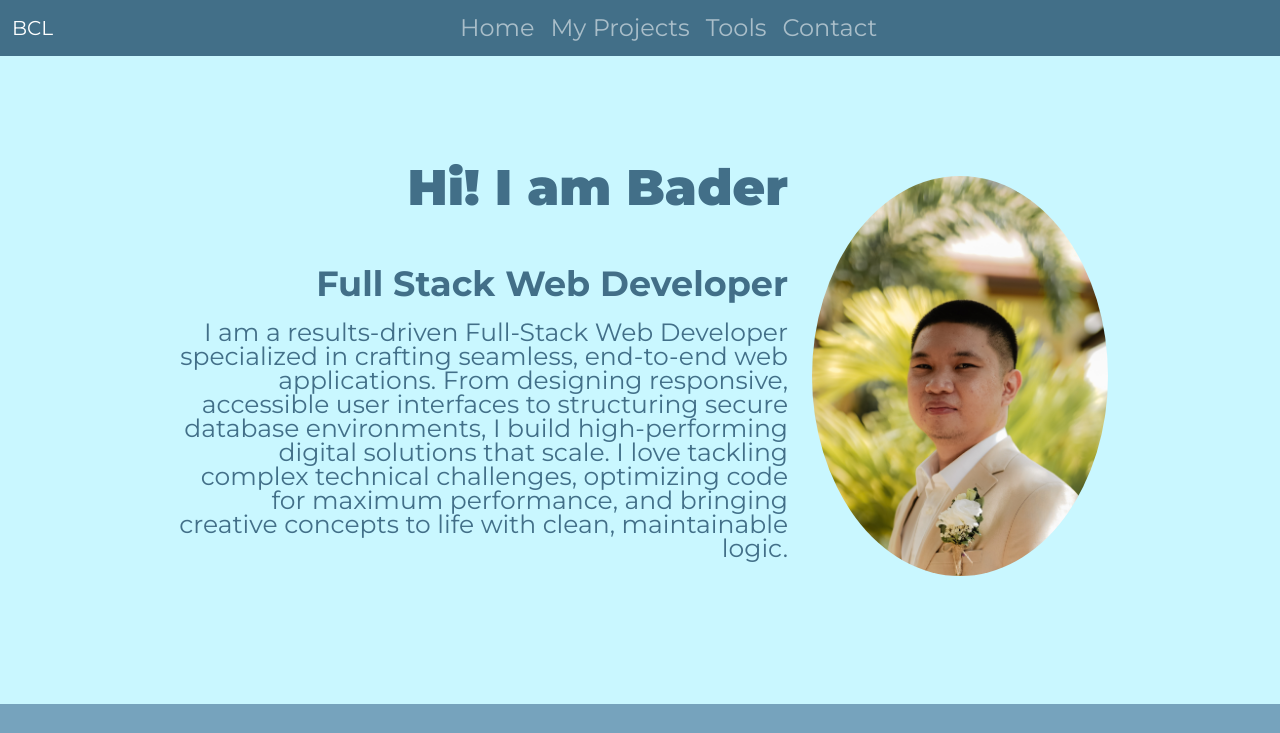
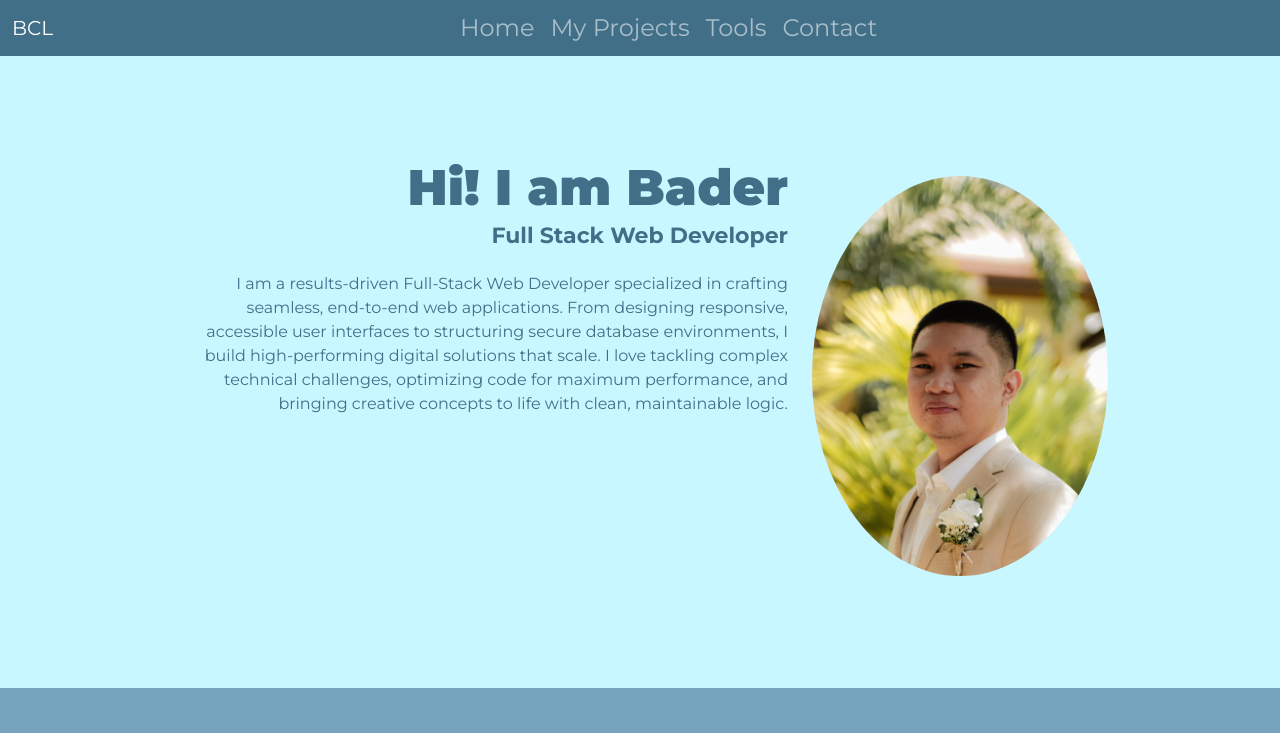
Before and after one commit to Baderrific/webportfolio, a plain HTML site: page index.html in a window 1280 px wide. Shown: the top 733 px of the page. Drawn offline with nearby package versions, Linux system fonts and the light colour scheme; a script that the page names is missing.

Commit message:
revised font size

```diff
--- a/index.css
+++ b/index.css
@@ -10,16 +10,16 @@
 .name {
 	font-family: Montserrat;
 	font-weight: 900;
-	font-size: 50px;
+	font-size: clamp(2rem, 7vw, 50px);
 	line-height: 24px;
-	padding-bottom: 4rem;
+	padding-bottom: 1rem;
 	color: #426f88;
 }
 
 .position {
 	font-family: Montserrat;
 	font-weight: 700;
-	font-size: 35px;
+	font-size: clamp(1.1rem, 3vw, 22px);
 	line-height: 24px;
 	padding-bottom: 1rem;
 	color: #426f88;
@@ -28,7 +28,7 @@
 .introduce {
 	font-family: Montserrat;
 	font-weight: 500;
-	font-size: 25px;
+	font-size: clamp(0.95rem, 2vw, 16px);
 	line-height: 24px;
 	padding-bottom: 1rem;
 	color: #426f88;
```
